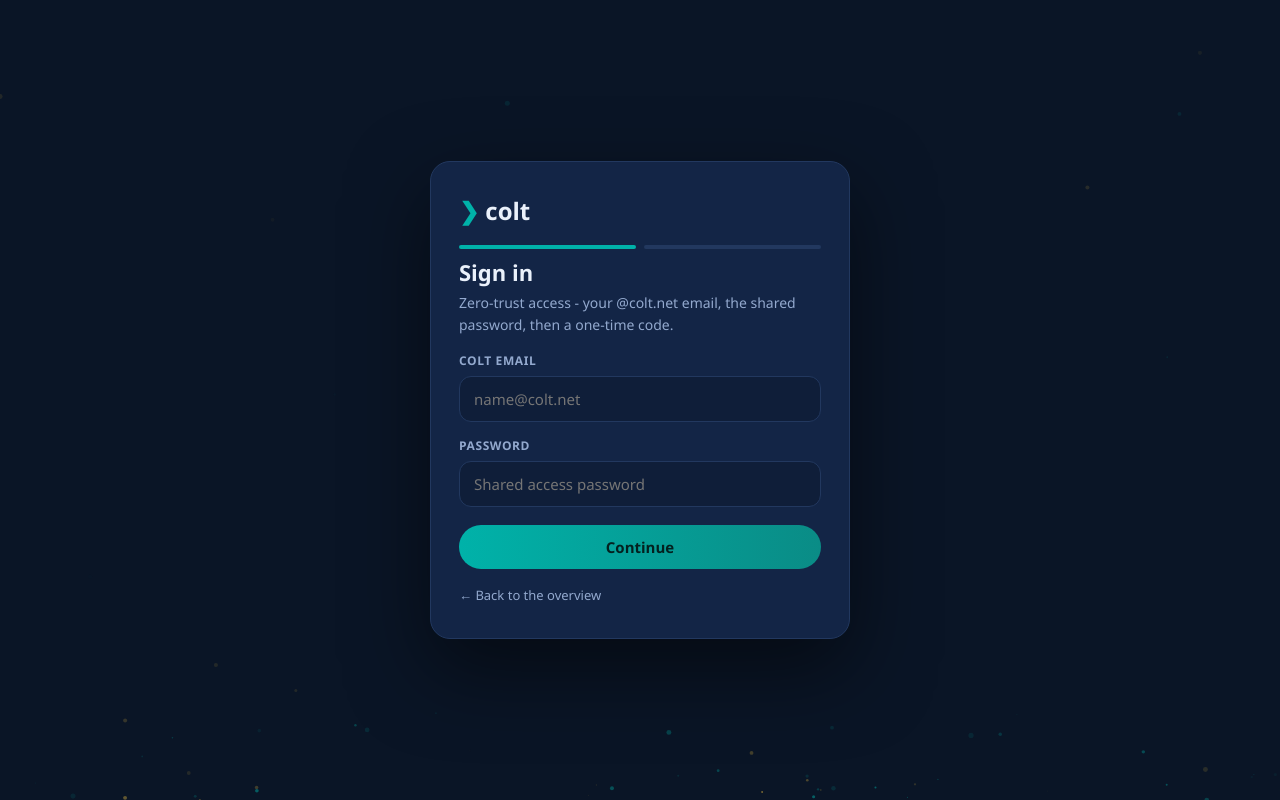
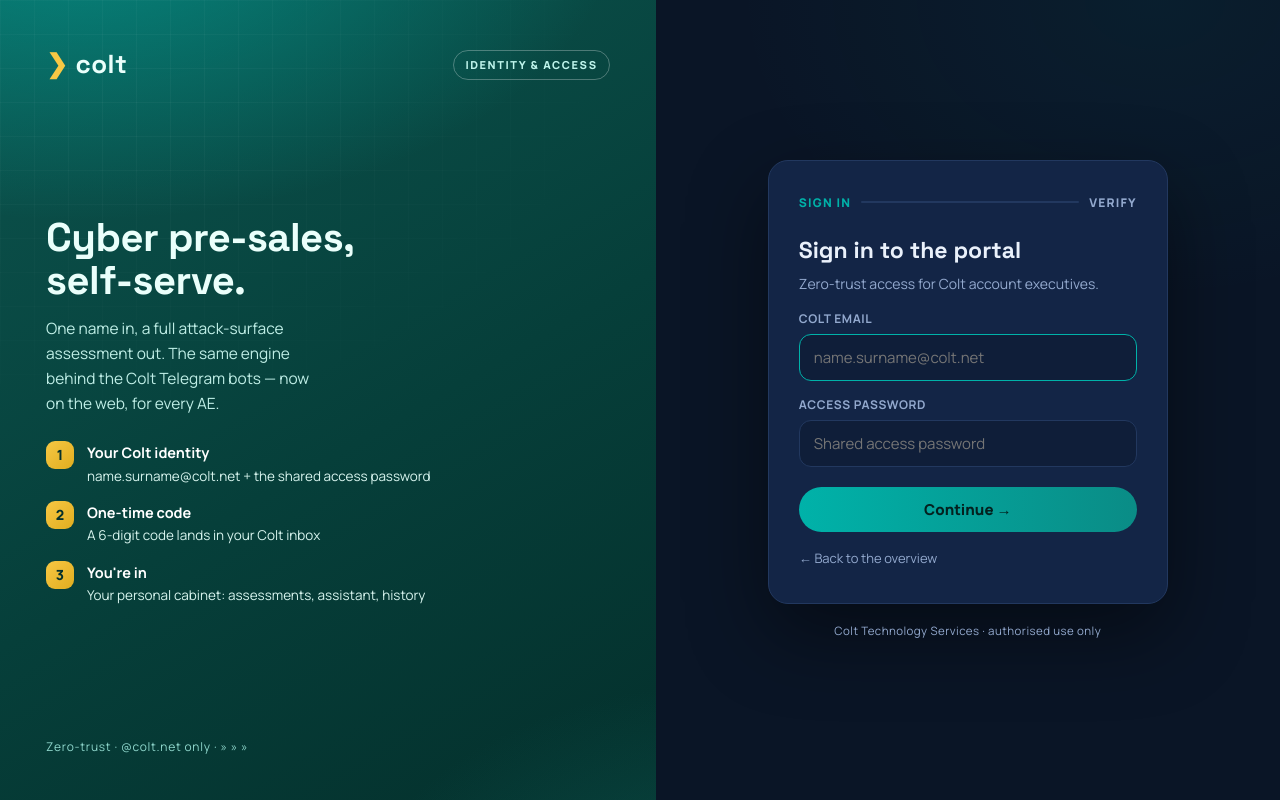
Before and after one commit to feranicus/electronic, a React (Vite) app in the folder webapp/frontend/: page /login in a window 1280 px wide. Built offline with nearby package versions, Linux system fonts and the light colour scheme.

Commit message:
webapp: portal login (VideoDead/Colt-IAM aspect) go-live

```diff
--- a/webapp/frontend/index.html
+++ b/webapp/frontend/index.html
@@ -4,6 +4,9 @@
   <meta charset="UTF-8" />
   <meta name="viewport" content="width=device-width, initial-scale=1.0" />
   <title>❯ colt — cyber pre-sales</title>
+  <link rel="preconnect" href="https://fonts.googleapis.com">
+  <link rel="preconnect" href="https://fonts.gstatic.com" crossorigin>
+  <link href="https://fonts.googleapis.com/css2?family=Space+Grotesk:wght@500;600;700&family=Manrope:wght@400;500;600;700;800&display=swap" rel="stylesheet">
 </head>
 <body>
   <div id="root"></div>
--- a/webapp/frontend/src/pages/Login.jsx
+++ b/webapp/frontend/src/pages/Login.jsx
@@ -1,4 +1,4 @@
-import { useEffect, useRef, useState } from "react";
+import { useState } from "react";
 import { useNavigate, Link } from "react-router-dom";
 import { authBegin, authVerify } from "../api.js";
 
@@ -11,35 +11,6 @@
   const [msg, setMsg] = useState("");
   const [err, setErr] = useState("");
   const [busy, setBusy] = useState(false);
-  const dustRef = useRef(null);
-
-  // hero dust behind the card
-  useEffect(() => {
-    const cv = dustRef.current;
-    if (!cv) return;
-    const ctx = cv.getContext("2d");
-    let W, H, ps = [], alive = true, id;
-    const sz = () => { W = cv.width = cv.offsetWidth; H = cv.height = cv.offsetHeight; };
-    sz();
-    window.addEventListener("resize", sz);
-    const sp = () => ({ x: Math.random() * W, y: Math.random() * H, r: Math.random() * 2.2 + 0.4,
-      vx: Math.random() * 0.3 - 0.15, vy: -Math.random() * 0.4 - 0.05, a: Math.random() * 0.5 + 0.1,
-      c: Math.random() > 0.7 ? "247,200,68" : "0,178,169" });
-    for (let i = 0; i < 70; i++) ps.push(sp());
-    const dr = () => {
-      if (!alive) return;
-      ctx.clearRect(0, 0, W, H);
-      ps.forEach((p) => {
-        p.x += p.vx; p.y += p.vy; p.a -= 0.0014;
-        if (p.a <= 0 || p.y < -10) { Object.assign(p, sp()); p.y = H + 5; }
-        ctx.beginPath(); ctx.arc(p.x, p.y, p.r, 0, 7);
-        ctx.fillStyle = "rgba(" + p.c + "," + p.a + ")"; ctx.fill();
-      });
-      id = requestAnimationFrame(dr);
-    };
-    dr();
-    return () => { alive = false; cancelAnimationFrame(id); window.removeEventListener("resize", sz); };
-  }, []);
 
   async function submitCreds(e) {
     e.preventDefault();
@@ -48,17 +19,15 @@
       const { ok, status, data } = await authBegin(email.trim(), password);
       if (ok && data.state === "otp_sent") {
         setStage("otp");
-        setMsg(data.message || "A 6-digit code was emailed to your inbox.");
+        setMsg(data.message || "A 6-digit code was sent to your Colt inbox.");
       } else if (status === 423 || data.state === "locked") {
-        setErr(data.message || "Account locked - too many attempts. Try again later.");
+        setErr(data.message || "Account locked — too many attempts. Try again later.");
       } else {
-        setErr(data.message || "Access denied. Check your colt.net email and password.");
+        setErr(data.message || "Access denied. Use your @colt.net email and the shared access password.");
       }
     } catch {
-      setErr("Could not reach the server. Try again.");
-    } finally {
-      setBusy(false);
-    }
+      setErr("Could not reach the identity service. Try again.");
+    } finally { setBusy(false); }
   }
 
   async function submitOtp(e) {
@@ -66,64 +35,79 @@
     setErr(""); setBusy(true);
     try {
       const { ok, data } = await authVerify(email.trim(), code.trim());
-      if (ok && data.ok) {
-        nav("/app");
-      } else {
-        setErr(data.message || "Invalid or expired code.");
-      }
+      if (ok && data.ok) nav("/app");
+      else setErr(data.message || "Invalid or expired code.");
     } catch {
-      setErr("Could not reach the server. Try again.");
-    } finally {
-      setBusy(false);
-    }
+      setErr("Could not reach the identity service. Try again.");
+    } finally { setBusy(false); }
   }
 
   return (
-    <div className="auth-shell">
-      <canvas id="dust" ref={dustRef}></canvas>
-      <div className="auth-card">
-        <div className="brand"><span className="chev">❯</span> colt</div>
-        <div className="steps">
-          <div className={"s " + (stage === "creds" || stage === "otp" ? "on" : "")}></div>
-          <div className={"s " + (stage === "otp" ? "on" : "")}></div>
+    <div className="iam">
+      {/* LEFT — Colt brand / IAM panel */}
+      <aside className="iam-brand">
+        <div className="iam-brand-top">
+          <div className="brand"><span className="chev">&#10095;</span> colt</div>
+          <span className="iam-tag">Identity &amp; Access</span>
+        </div>
+        <div className="iam-brand-mid">
+          <h1>Cyber pre-sales,<br/>self-serve.</h1>
+          <p>One name in, a full attack-surface assessment out. The same engine behind
+             the Colt Telegram bots — now on the web, for every AE.</p>
+          <ul className="iam-steps">
+            <li><span>1</span><div><b>Your Colt identity</b>name.surname@colt.net + the shared access password</div></li>
+            <li><span>2</span><div><b>One-time code</b>A 6-digit code lands in your Colt inbox</div></li>
+            <li><span>3</span><div><b>You&#39;re in</b>Your personal cabinet: assessments, assistant, history</div></li>
+          </ul>
+        </div>
+        <div className="iam-brand-foot">Zero-trust · @colt.net only · &#187; &#187; &#187;</div>
+      </aside>
+
+      {/* RIGHT — sign-in card */}
+      <main className="iam-form">
+        <div className="iam-card">
+          <div className="iam-prog">
+            <span className={stage==="creds"||stage==="otp"?"on":""}>Sign in</span>
+            <i/>
+            <span className={stage==="otp"?"on":""}>Verify</span>
           </div>
 
           {stage === "creds" ? (
             <form onSubmit={submitCreds}>
-            <h2>Sign in</h2>
-            <p className="sub2">Zero-trust access - your @colt.net email, the shared password, then a one-time code.</p>
+              <h2>Sign in to the portal</h2>
+              <p className="iam-sub">Zero-trust access for Colt account executives.</p>
               <div className="label">Colt email</div>
-            <input className="input" type="email" autoComplete="username" placeholder="name@colt.net"
-              value={email} onChange={(e) => setEmail(e.target.value)} required />
-            <div className="label">Password</div>
+              <input className="input" type="email" autoComplete="username" placeholder="name.surname@colt.net"
+                value={email} onChange={(e)=>setEmail(e.target.value)} required autoFocus />
+              <div className="label">Access password</div>
               <input className="input" type="password" autoComplete="current-password" placeholder="Shared access password"
-              value={password} onChange={(e) => setPassword(e.target.value)} required />
+                value={password} onChange={(e)=>setPassword(e.target.value)} required />
               <button className="btn" type="submit" disabled={busy}>
-              {busy ? <span className="spinner" /> : "Continue"}
+                {busy ? <span className="spinner"/> : "Continue →"}
               </button>
             </form>
           ) : (
             <form onSubmit={submitOtp}>
-            <h2>Enter the code</h2>
-            <p className="sub2">We emailed a 6-digit code to <b>{email}</b>. It expires in 10 minutes.</p>
+              <h2>Enter your code</h2>
+              <p className="iam-sub">We emailed a 6-digit code to <b>{email}</b>. It expires in 10 minutes.</p>
               <div className="label">6-digit code</div>
-            <input className="input" inputMode="numeric" maxLength={6} placeholder="123456"
-              value={code} onChange={(e) => setCode(e.target.value.replace(/\D/g, ""))}
-              style={{ letterSpacing: "0.4em", fontSize: 20, textAlign: "center" }} autoFocus required />
+              <input className="input otp" inputMode="numeric" maxLength={6} placeholder="000000"
+                value={code} onChange={(e)=>setCode(e.target.value.replace(/\D/g,""))} autoFocus required />
               <button className="btn" type="submit" disabled={busy}>
-              {busy ? <span className="spinner" /> : "Verify & enter"}
+                {busy ? <span className="spinner"/> : "Verify & enter"}
               </button>
-            <button type="button" className="auth-back" style={{ background: "none", border: 0, cursor: "pointer" }}
-              onClick={() => { setStage("creds"); setErr(""); setMsg(""); setCode(""); }}>
-              ← Use a different account
+              <button type="button" className="iam-back" onClick={()=>{setStage("creds");setErr("");setMsg("");setCode("");}}>
+                &#8592; Use a different account
               </button>
             </form>
           )}
 
           {msg && <div className="ok">{msg}</div>}
           {err && <div className="err">{err}</div>}
-        <Link className="auth-back" to="/">← Back to the overview</Link>
+          <Link className="iam-back" to="/">&#8592; Back to the overview</Link>
         </div>
+        <div className="iam-legal">Colt Technology Services · authorised use only</div>
+      </main>
     </div>
   );
 }
--- a/webapp/frontend/src/styles.css
+++ b/webapp/frontend/src/styles.css
@@ -4,10 +4,12 @@
   --purple:#8b6cff;--red:#F20C36;--ink:#eaf1fb;--mut:#93a9ce;
   --ease:cubic-bezier(.2,.7,.2,1);
 }
+h1,h2,h3,.brand{font-family:'Space Grotesk','Segoe UI',sans-serif
+}
 *{box-sizing:border-box}
 html{scroll-behavior:smooth}
 body{margin:0;background:var(--navy);color:var(--ink);
-  font:16px/1.6 "Segoe UI",DM Sans,system-ui,Arial,sans-serif;overflow-x:hidden}
+  font:16px/1.6 'Manrope','Segoe UI',system-ui,Arial,sans-serif;overflow-x:hidden}
 a{color:var(--teal);text-decoration:none}
 .chev{color:var(--teal);font-weight:800}
 button{font-family:inherit}
@@ -136,19 +138,51 @@
 @media(max-width:900px){.demo{grid-template-columns:1fr}.grid2,.grid3{grid-template-columns:1fr}}
 
 /* ---------- LOGIN ---------- */
-.auth-shell{min-height:100vh;display:grid;place-items:center;position:relative;overflow:hidden}
-.auth-shell #dust{position:absolute}
-.auth-card{position:relative;z-index:1;width:min(420px,92vw);background:var(--card);
-  border:1px solid var(--line);border-radius:20px;padding:30px 28px;
-  box-shadow:0 30px 80px rgba(0,0,0,.5)}
-.auth-card .brand{font-size:24px;margin-bottom:6px}
-.auth-card h2{margin:6px 0 2px;font-size:22px}
-.auth-card .sub2{color:var(--mut);font-size:14px;margin:0 0 8px}
-.auth-card .btn{width:100%;justify-content:center;margin-top:18px}
-.auth-back{display:inline-block;margin-top:16px;color:var(--mut);font-size:13px}
-.steps{display:flex;gap:8px;margin:14px 0 4px}
-.steps .s{flex:1;height:4px;border-radius:3px;background:var(--line)}
-.steps .s.on{background:var(--teal)}
+.iam{min-height:100vh;display:grid;grid-template-columns:1.05fr 1fr;background:var(--navy)}
+/* LEFT brand panel — Colt IAM */
+.iam-brand{position:relative;overflow:hidden;padding:44px 46px;display:flex;flex-direction:column;
+  color:#eafffb;background:
+    radial-gradient(900px 500px at 12% -10%,rgba(0,178,169,.55),transparent 60%),
+    radial-gradient(700px 500px at 110% 120%,rgba(12,84,78,.9),transparent 55%),
+    linear-gradient(150deg,#0c544e 0%,#063f3a 55%,#04302c 100%)}
+.iam-brand:before{content:"";position:absolute;inset:0;
+  background-image:linear-gradient(rgba(255,255,255,.04) 1px,transparent 1px),
+    linear-gradient(90deg,rgba(255,255,255,.04) 1px,transparent 1px);
+  background-size:34px 34px;mask:radial-gradient(700px 500px at 20% 10%,#000,transparent 75%)}
+.iam-brand>*{position:relative;z-index:1}
+.iam-brand-top{display:flex;align-items:center;justify-content:space-between}
+.iam-brand .brand{font-size:26px;font-weight:800;letter-spacing:.5px}
+.iam-brand .chev{color:var(--gold)}
+.iam-tag{font-size:11px;font-weight:800;text-transform:uppercase;letter-spacing:.14em;
+  color:#bff5ec;border:1px solid rgba(255,255,255,.28);border-radius:999px;padding:5px 11px}
+.iam-brand-mid{margin:auto 0}
+.iam-brand-mid h1{font-size:40px;line-height:1.08;margin:0 0 14px;font-weight:800;letter-spacing:-.5px}
+.iam-brand-mid p{color:#bfeee6;font-size:15.5px;max-width:30ch;margin:0 0 26px}
+.iam-steps{list-style:none;padding:0;margin:0;display:flex;flex-direction:column;gap:14px}
+.iam-steps li{display:flex;gap:13px;align-items:flex-start}
+.iam-steps li span{flex:none;width:28px;height:28px;border-radius:9px;display:grid;place-items:center;
+  font-weight:800;font-size:14px;color:#04302c;background:linear-gradient(135deg,var(--gold),#e0ad1f)}
+.iam-steps li div{font-size:13.5px;color:#d7f4ee}
+.iam-steps li b{display:block;color:#fff;font-size:14.5px;margin-bottom:1px}
+.iam-brand-foot{font-size:12px;color:#8fd7cc;letter-spacing:.06em}
+/* RIGHT sign-in */
+.iam-form{display:flex;flex-direction:column;align-items:center;justify-content:center;padding:40px 24px;
+  background:radial-gradient(700px 500px at 80% 0%,rgba(0,178,169,.06),transparent 60%),var(--navy)}
+.iam-card{width:min(400px,94vw);background:var(--card);border:1px solid var(--line);
+  border-radius:20px;padding:32px 30px;box-shadow:0 30px 80px rgba(0,0,0,.45)}
+.iam-prog{display:flex;align-items:center;gap:10px;margin-bottom:20px;font-size:12px;font-weight:800;
+  text-transform:uppercase;letter-spacing:.1em;color:var(--mut)}
+.iam-prog span.on{color:var(--teal)}
+.iam-prog i{flex:1;height:2px;background:var(--line);border-radius:2px}
+.iam-card h2{margin:0 0 4px;font-size:23px;font-weight:800}
+.iam-sub{color:var(--mut);font-size:14px;margin:0 0 6px}
+.iam-card .btn{width:100%;justify-content:center;margin-top:20px}
+.input.otp{letter-spacing:.5em;font-size:22px;text-align:center;font-weight:700}
+.iam-back{display:inline-block;margin-top:16px;color:var(--mut);font-size:13px;
+  background:none;border:0;cursor:pointer;padding:0}
+.iam-back:hover{color:var(--teal)}
+.iam-legal{margin-top:18px;font-size:11.5px;color:var(--mut);letter-spacing:.04em}
+@media(max-width:860px){.iam{grid-template-columns:1fr}.iam-brand{display:none}}
 
 /* ---------- CABINET ---------- */
 .cab{display:grid;grid-template-columns:236px 1fr;min-height:100vh}
```
Also changed, not shown: webapp/frontend/vite.config.js.timestamp-1783695810709-660f683200386.mjs (added, +16 -0 lines), webapp/frontend/vite.config.js.timestamp-1783695826539-c087e8fa03bb.mjs (added, +16 -0 lines). Lines whose indentation alone changed are shown as unchanged.
